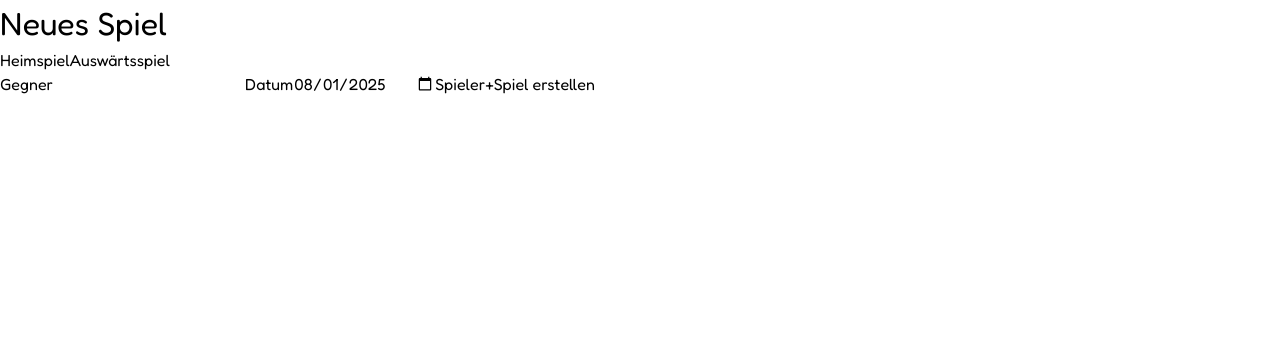
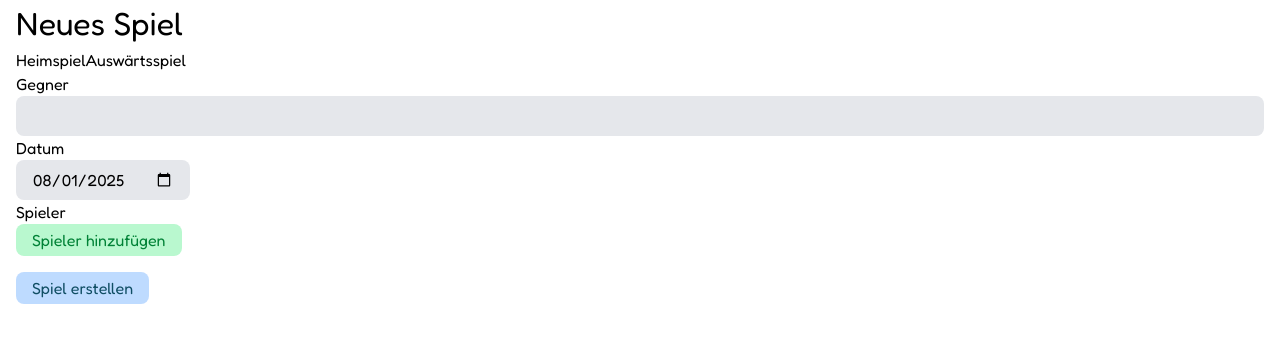
Before and after one commit to silvankammermann/stattrack, a React (Vite) app: page /new-game in a window 1280 px wide. Shown: the top 342 px of the page. Built offline with nearby package versions, Linux system fonts and the light colour scheme.

Commit message:
create game page styling

```diff
--- a/src/pages/NewGame.tsx
+++ b/src/pages/NewGame.tsx
@@ -5,6 +5,9 @@ import { nextId, saveGame } from "../storage/local";
 import { useNavigate } from "react-router-dom";
 
 export default function NewGame() {
+
+  const nav = useNavigate();
+
   const [gameForm, setGameForm] = useState<Game>({
     id: nextId(),
     homeGame: true,
@@ -20,7 +23,7 @@ export default function NewGame() {
   const onSubmit = (e: React.FormEvent<HTMLFormElement>) => {
     e.preventDefault();
     saveGame(gameForm);
-    useNavigate()(`/game/${gameForm.id}`)
+    nav(`/game/${gameForm.id}`)
   }
 
   const setHomeGame = (val: boolean) => {
@@ -108,7 +111,7 @@ export default function NewGame() {
     }));
   }
 
-  return <>
+  return <main className="mx-4">
     <h1>Neues Spiel</h1>
     <form onSubmit={onSubmit}>
       <Toggle
@@ -116,29 +119,53 @@ export default function NewGame() {
         onToggle={(newVal) => {
           setHomeGame(newVal == "Heimspiel");
         }} />
-      <label htmlFor="opponent">Gegner</label>
-      <input type="text" name="opponent" id="opponent" value={gameForm.opponent.name} onChange={(e) => setOpponent(e.target.value)} required />
+      <label htmlFor="opponent">Gegner</label><br />
+      <input
+        className="w-full bg-gray-200 px-4 py-2 rounded-lg"
+        type="text"
+        name="opponent"
+        id="opponent"
+        value={gameForm.opponent.name} onChange={(e) => setOpponent(e.target.value)}
+        required />
+      <br />
+      <label htmlFor="date">Datum</label><br />
+      <input className="bg-gray-200 rounded-lg px-4 py-2" type="date" name="date" id="date" value={gameForm.date} onChange={(e) => setDate(e.target.value)} required />
+      <br />
+      <label>Spieler</label>
+      {gameForm.players.map((player, index) => <div key={index} className="flex my-1">
+        <input
+          className="rounded-l-lg pl-2 bg-gray-200 border-r w-14 [appearance:textfield]"
+          placeholder="Nr."
+          type="number"
+          value={player.nr || ""}
+          onChange={(e) => setPlayerNumber(index, Number(e.target.value))}
+          required />
+        <input
+          className="flex-1 pl-2 bg-gray-200"
+          placeholder="Name"
+          type="text"
+          value={player.name}
+          onChange={(e) => setPlayerName(index, e.target.value)}
+          required />
+        <button
+          className="bg-red-300 rounded-r-lg py-1 px-4"
+          onClick={(e) => {
+            e.preventDefault();
+            removePlayer(index);
+          }}>del.</button>
+      </div>)}
 
-      <label htmlFor="date">Datum</label>
-      <input type="date" name="date" id="date" value={gameForm.date} onChange={(e) => setDate(e.target.value)} required />
 
-      <label>Spieler</label>
-      {gameForm.players.map((player, index) => <div key={index}>
-        <input type="number" value={player.nr || ""} onChange={(e) => setPlayerNumber(index, Number(e.target.value))} />
-        <input type="text" value={player.name} onChange={(e) => setPlayerName(index, e.target.value)} />
-        <button onClick={(e) => {
-          e.preventDefault();
-          removePlayer(index);
-        }}>del.</button>
-
-      </div>)}
       <button
+        className="block bg-green-200 text-green-700 py-1 px-4 mb-4 rounded-lg"
         onClick={(e) => {
           e.preventDefault();
           addPlayer();
         }}
-      >+</button>
-      <button type="submit">Spiel erstellen</button>
+      >Spieler hinzufügen</button>
+      <button
+        className="block bg-blue-200 rounded-lg text-cyan-900 py-1 px-4"
+        type="submit">Spiel erstellen</button>
     </form>
-  </>
+  </main>
 }
```
